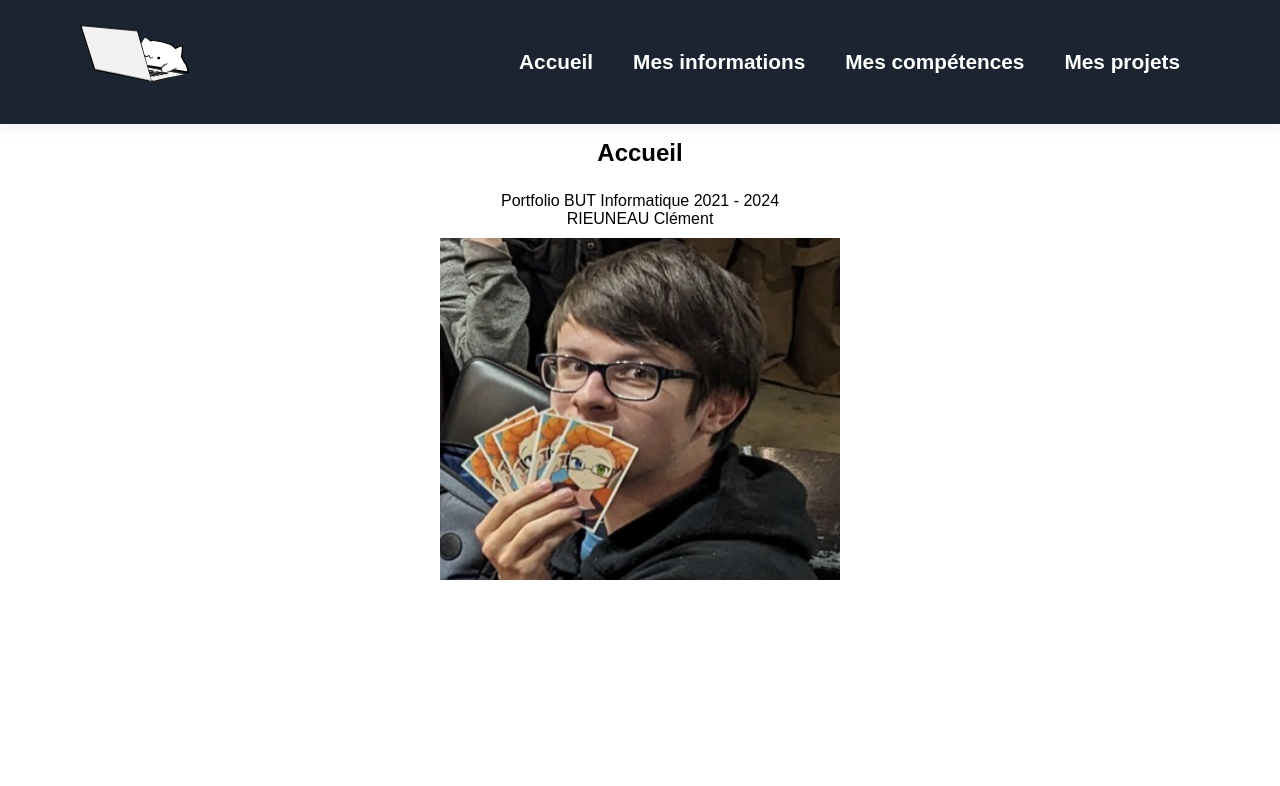
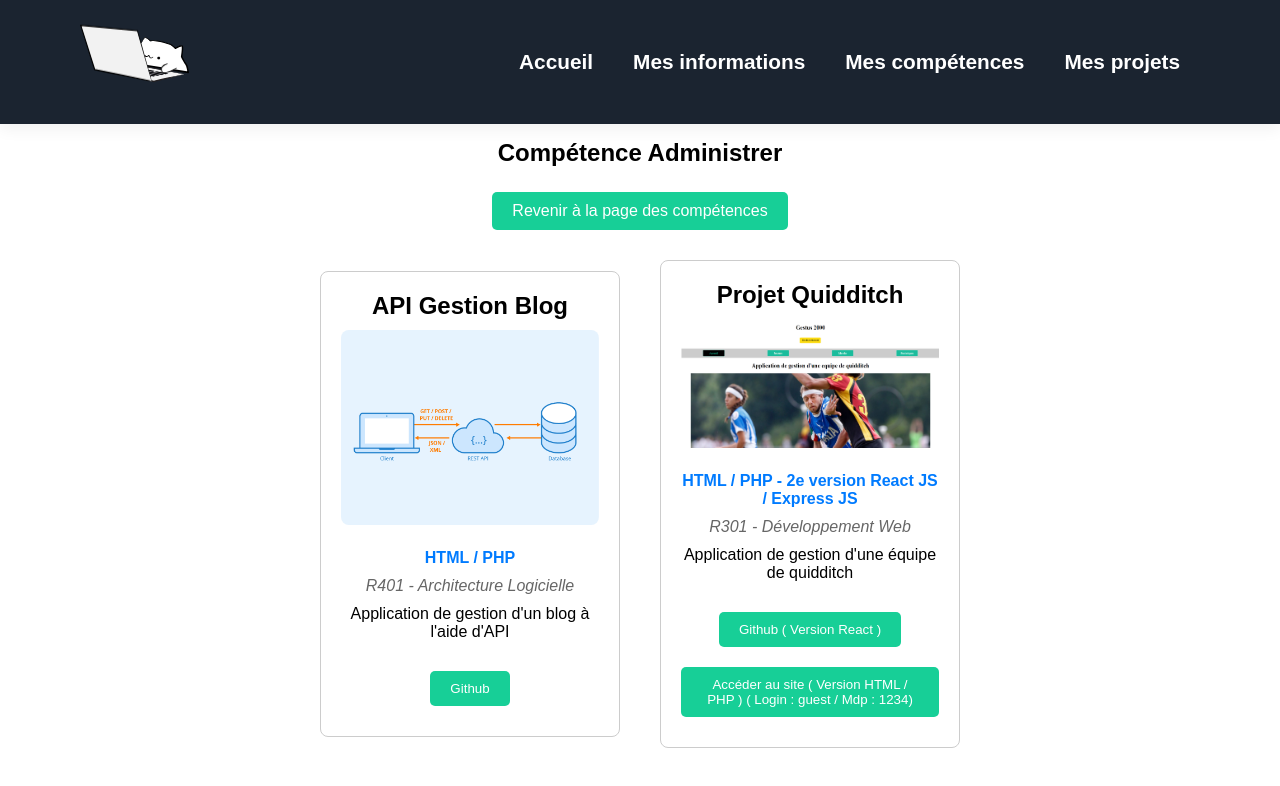
Before and after one commit to D4rkP4ng0l1n/portfolio_s6, a React (Create React App) app: page /#/projets/administrer in a window 1280 px wide. Before the commit this address led to /. Shown: the top 786 px of the page. Built offline with nearby package versions, Linux system fonts and the light colour scheme.

Commit message:
Remplissage des pages compétences avec les projets

```diff
--- a/src/pages/Administrer.js
+++ b/src/pages/Administrer.js
@@ -1,6 +1,8 @@
 import React from 'react';
 import { NavLink } from 'react-router-dom';
 import Navbar from '../components/Navbar';
+import R301_ProjetQuidditch from '../components/R301_ProjetQuidditch';
+import R401_ProjetAPIGestionBlog from '../components/R401_ProjetAPIGestionBlog';
 
 const Administrer = () => {
     return (
@@ -14,7 +16,8 @@ const Administrer = () => {
                     Revenir à la page des compétences
                 </NavLink>
                 <div className='projectsDetailContainer'>
-
+                    <R401_ProjetAPIGestionBlog />
+                    <R301_ProjetQuidditch />
                 </div>
             </body>
         </>
--- a/src/pages/Collaborer.js
+++ b/src/pages/Collaborer.js
@@ -1,6 +1,8 @@
 import React from 'react';
 import { NavLink } from 'react-router-dom';
 import Navbar from '../components/Navbar';
+import SAE_S5_WekinGames from '../components/SAE_S5_WekinGames';
+import Stage_EcoCab from '../components/Stage_EcoCab';
 
 const Collaborer = () => {
     return (
@@ -14,7 +16,8 @@ const Collaborer = () => {
                     Revenir à la page des compétences
                 </NavLink>
                 <div className='projectsDetailContainer'>
-
+                    <Stage_EcoCab />
+                    <SAE_S5_WekinGames />
                 </div>
             </body>
         </>
--- a/src/pages/Conduire.js
+++ b/src/pages/Conduire.js
@@ -1,6 +1,8 @@
 import React from 'react';
 import { NavLink } from 'react-router-dom';
 import Navbar from '../components/Navbar';
+import SAE_S5_WekinGames from '../components/SAE_S5_WekinGames';
+import Stage_EcoCab from '../components/Stage_EcoCab';
 
 const Conduire = () => {
     return (
@@ -14,7 +16,8 @@ const Conduire = () => {
                     Revenir à la page des compétences
                 </NavLink>
                 <div className='projectsDetailContainer'>
-
+                    <Stage_EcoCab />
+                    <SAE_S5_WekinGames />
                 </div>
             </body>
         </>
--- a/src/pages/Gerer.js
+++ b/src/pages/Gerer.js
@@ -1,6 +1,8 @@
 import React from 'react';
 import { NavLink } from 'react-router-dom';
 import Navbar from '../components/Navbar';
+import R301_ProjetQuidditch from '../components/R301_ProjetQuidditch';
+import R4A10_MessagerieDuSUD from '../components/R4A10_MessagerieDuSUD';
 
 const Gerer = () => {
     return (
@@ -14,7 +16,8 @@ const Gerer = () => {
                     Revenir à la page des compétences
                 </NavLink>
                 <div className='projectsDetailContainer'>
-
+                    <R4A10_MessagerieDuSUD />
+                    <R301_ProjetQuidditch />
                 </div>
             </body>
         </>
```
